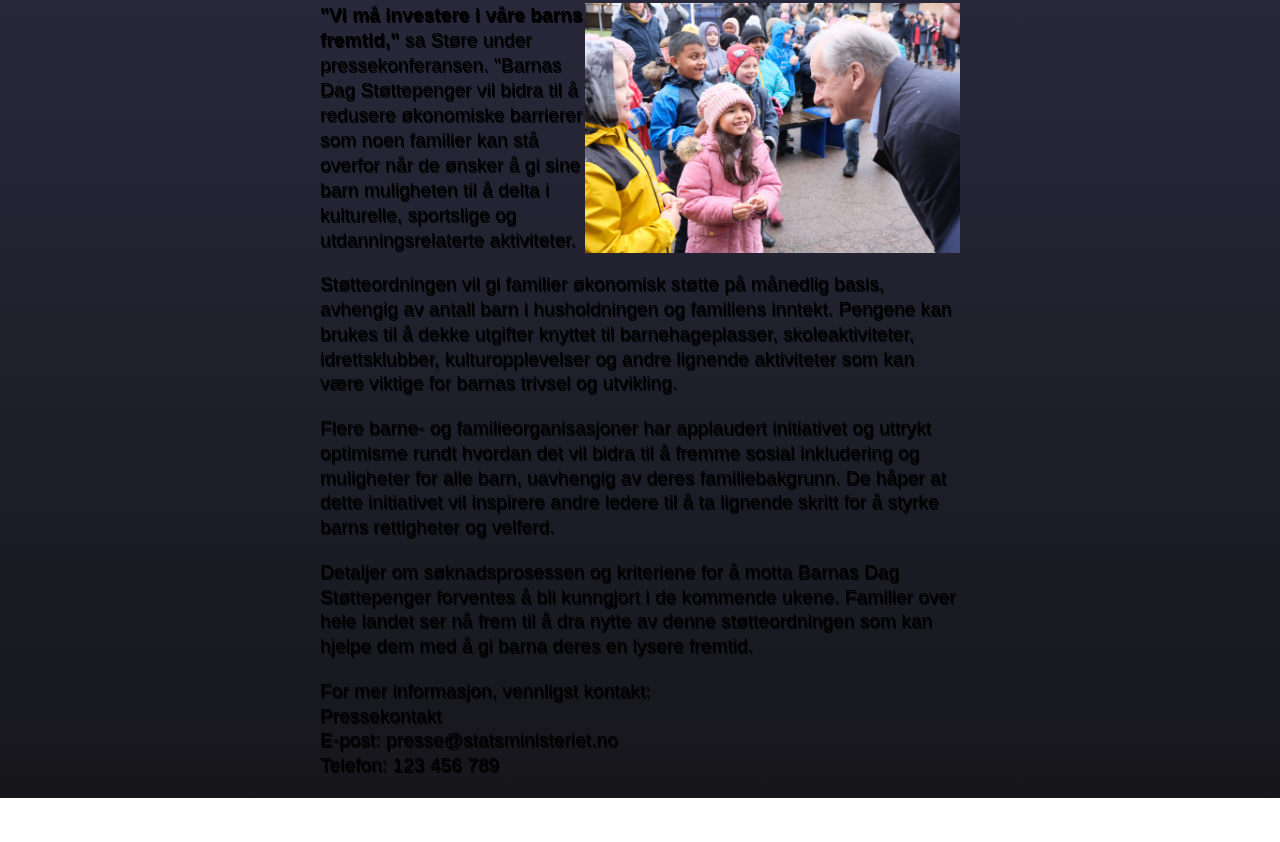
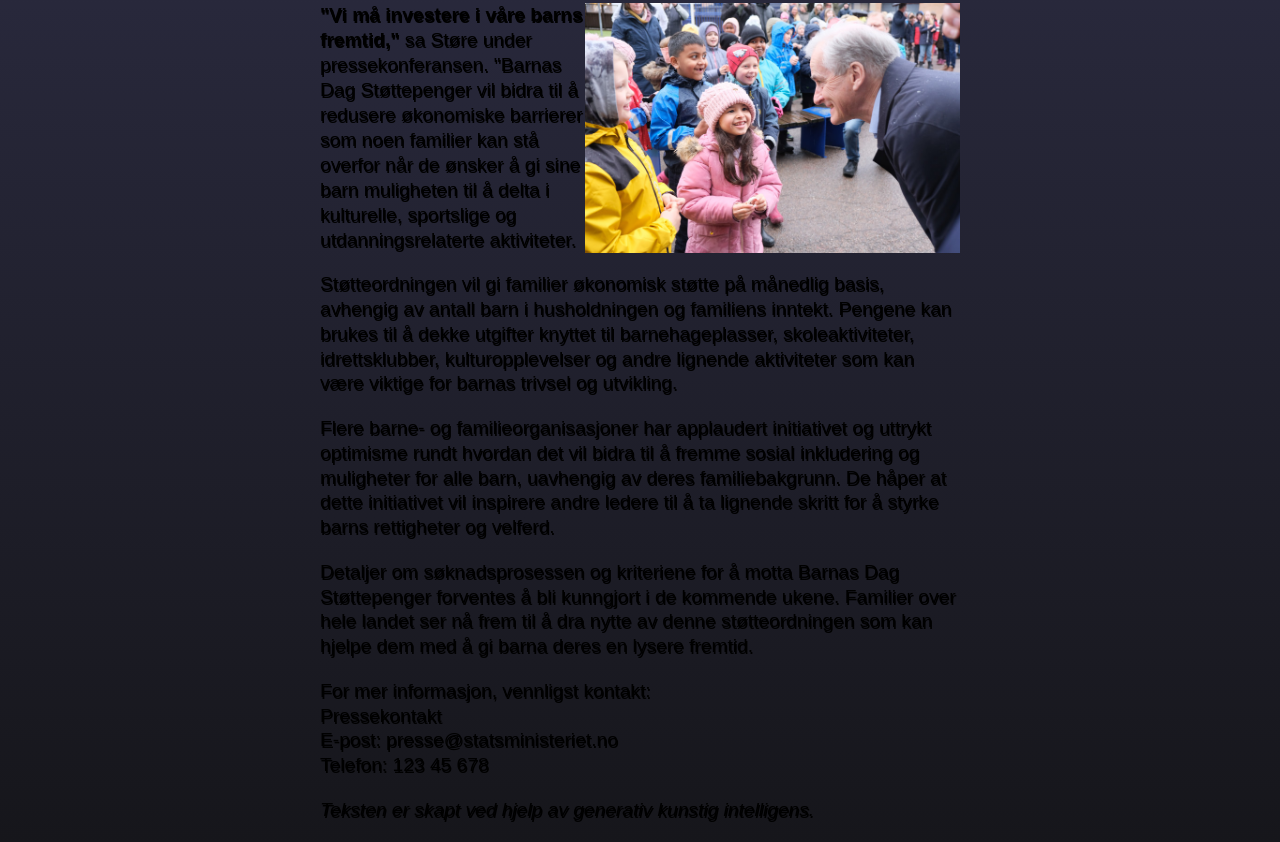
Before and after one commit to Blu07/SchoolProjects, a plain HTML site: page nyheter/artikkel1.html in a window 1280 px wide. Shown: the part 413-1255 px from the top of the page. Before the commit the page ends 1211 px from the top, so only its background shows below. Drawn offline with Linux system fonts and the light colour scheme.

Commit message:
Oppdaterte nyhetsartikkel 1

```diff
--- a/nyheter/artikkel1.html
+++ b/nyheter/artikkel1.html
@@ -61,7 +61,10 @@
     For mer informasjon, vennligst kontakt:<br>
     Pressekontakt<br>
     E-post: presse@statsministeriet.no<br>
-    Telefon: 123 456 789
+    Telefon: 123 45 678
     </p>
+
+    <p><i>Teksten er skapt ved hjelp av generativ kunstig intelligens.</i></p>
+
 </body>
 </html>
```
